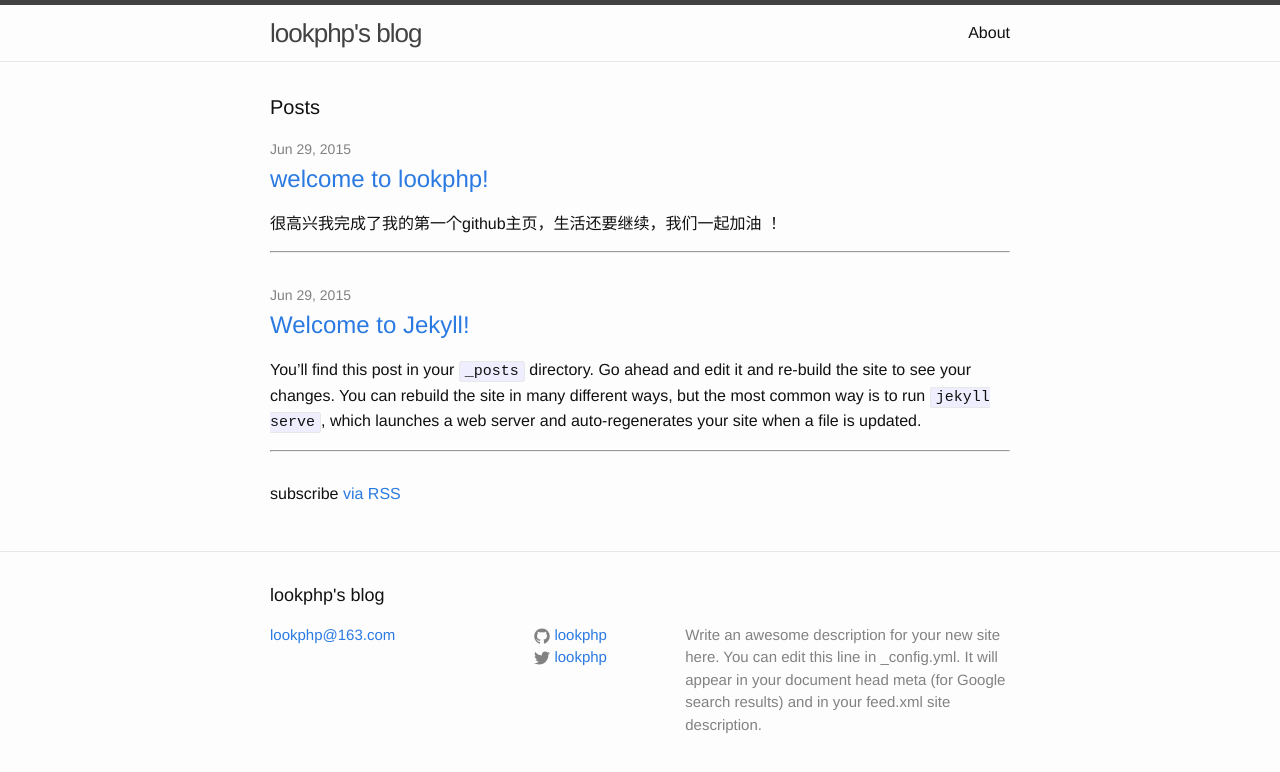
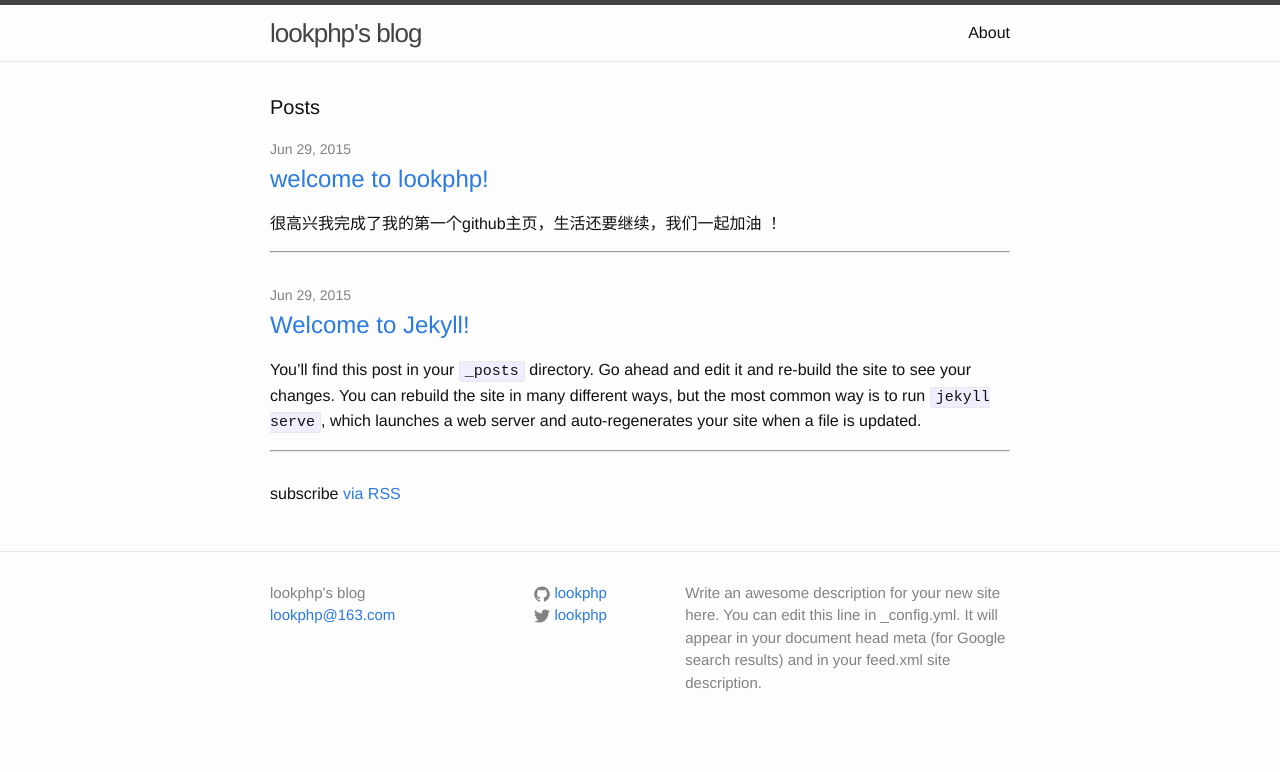
Before and after one commit to lookphp/lookphp.github.io, a Jekyll site: the page built from index.html, in a window 1280 px wide. Shown: the top 772 px of the page. Built offline with Jekyll 4.4.1, drawn with Linux system fonts in a browser that asks for light colours.

Commit message:
change footer.html

```diff
--- a/_includes/footer.html
+++ b/_includes/footer.html
@@ -2,11 +2,12 @@
 
   <div class="wrapper">
 
-    <h2 class="footer-heading">{{ site.title }}</h2>
+   <!-- <h2 class="footer-heading">{{ site.title }}</h2> -->
 
     <div class="footer-col-wrapper">
       <div class="footer-col  footer-col-1">
         <ul class="contact-list">
+		  <li>{{ site.title }}</li>
           <li><a href="mailto:{{ site.email }}">{{ site.email }}</a></li>
         </ul>
       </div>
```
